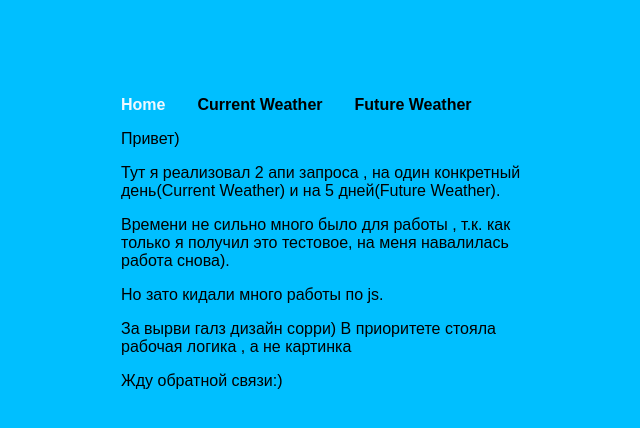
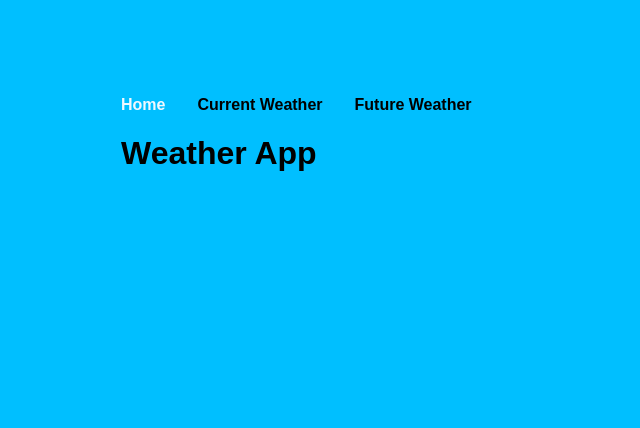
Before and after one commit to MatLish00010/weather-app, a React (Create React App) app: page / in a window 1280 px wide. Shown: the top 428 px of the page, without its empty margins (319-959 px from the left). Built offline with nearby package versions, Linux system fonts and the light colour scheme.

Commit message:
change fetch  by axios

```diff
--- a/package.json
+++ b/package.json
@@ -6,6 +6,7 @@
     "@testing-library/jest-dom": "^5.11.5",
     "@testing-library/react": "^11.1.1",
     "@testing-library/user-event": "^12.2.0",
+    "axios": "^0.21.0",
     "eslint-config-prettier": "^7.1.0",
     "eslint-plugin-prettier": "^3.3.0",
     "react": "^17.0.1",
--- a/src/components/FutureWeather.js
+++ b/src/components/FutureWeather.js
@@ -103,10 +103,10 @@ export default function FutureWeather() {
   const { data, error, loading, input, place } = state;
 
   React.useEffect(() => {
-    getFutureWeather(place)
-      .then((data) => {
+    getFutureWeather(place).then((res) => {
+      if (res) {
         let sorted = [];
-        data.list.forEach((item) => {
+        res.data.list.forEach((item) => {
           let key = item.dt_txt.split(" ")[0].replace(/-/g, "");
           if (!sorted[key]) {
             sorted[key] = [];
@@ -114,8 +114,10 @@ export default function FutureWeather() {
           sorted[key].push(item);
         });
         dispatch({ type: "success", data: sorted, place: place });
-      })
-      .catch((error) => dispatch({ type: "error", message: error.message }));
+      } else {
+        dispatch({ type: "error", message: "error" });
+      }
+    });
   }, [place]);
 
   return (
--- a/src/components/Home.js
+++ b/src/components/Home.js
@@ -3,24 +3,7 @@ import React from "react";
 export default function Home() {
   return (
     <React.Fragment>
-      <div>
-        <p>Привет)</p>
-        <p>
-          Тут я реализовал 2 апи запроса , на один конкретный день(Current
-          Weather) и на 5 дней(Future Weather).
-        </p>
-        <p>
-          Времени не сильно много было для работы , т.к. как только я получил
-          это тестовое, на меня навалилась работа снова).
-        </p>
-        <p>Но зато кидали много работы по js.</p>
-
-        <p>
-          За вырви галз дизайн сорри) В приоритете стояла рабочая логика , а не
-          картинка
-        </p>
-        <p>Жду обратной связи:)</p>
-      </div>
+      <h1>Weather App</h1>
     </React.Fragment>
   );
 }
--- a/src/reportWebVitals.js
+++ b/src/reportWebVitals.js
@@ -1,6 +1,7 @@
+/* eslint-disable */
 const reportWebVitals = onPerfEntry => {
   if (onPerfEntry && onPerfEntry instanceof Function) {
-    import('web-vitals').then(({ getCLS, getFID, getFCP, getLCP, getTTFB }) => {
+    import("web-vitals").then(({ getCLS, getFID, getFCP, getLCP, getTTFB }) => {
       getCLS(onPerfEntry);
       getFID(onPerfEntry);
       getFCP(onPerfEntry);
--- a/src/utils/api.js
+++ b/src/utils/api.js
@@ -1,3 +1,11 @@
+// eslint-disable-next-line no-unused-vars
+import axios from "axios";
+
+export default axios.create({
+  baseURL: "https://randomuser.me/api/",
+  responseType: "json",
+});
+
 function getErrorMsg(message, place) {
   if (message === "city not found") {
     return `Place ${place} not found`;
@@ -20,6 +28,21 @@ export function getCurrentWeather(place = "minsk") {
 }
 
 export function getFutureWeather(place) {
+  return axios
+    .get(
+      `http://api.openweathermap.org/data/2.5/forecast?q=${place}&units=metric&appid=1b8f3a719f06226ac250172f1dce270d`
+    )
+    .then((res) => {
+      console.log(res);
+      return res;
+    })
+    .catch((error) => {
+      console.log(error);
+    });
+}
+
+/*
+export function getFutureWeather(place) {
   return fetch(
     `http://api.openweathermap.org/data/2.5/forecast?q=${place}&units=metric&appid=1b8f3a719f06226ac250172f1dce270d`
   )
@@ -31,3 +54,4 @@ export function getFutureWeather(place) {
       return data;
     });
 }
+*/
```
Also changed, not shown: src/setupTests.js (+1 -1 lines), 1 other file (tests, documents, lock files or other folders).
